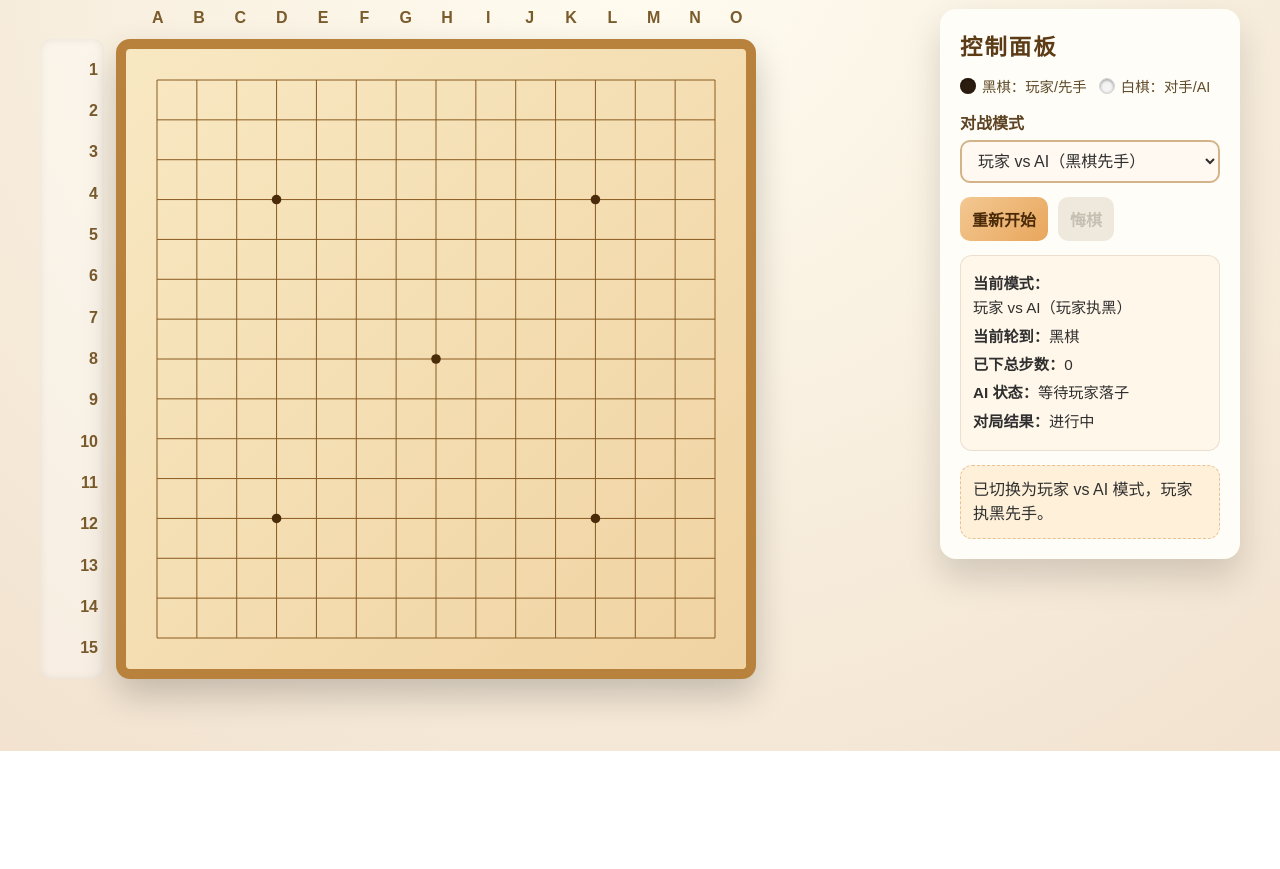
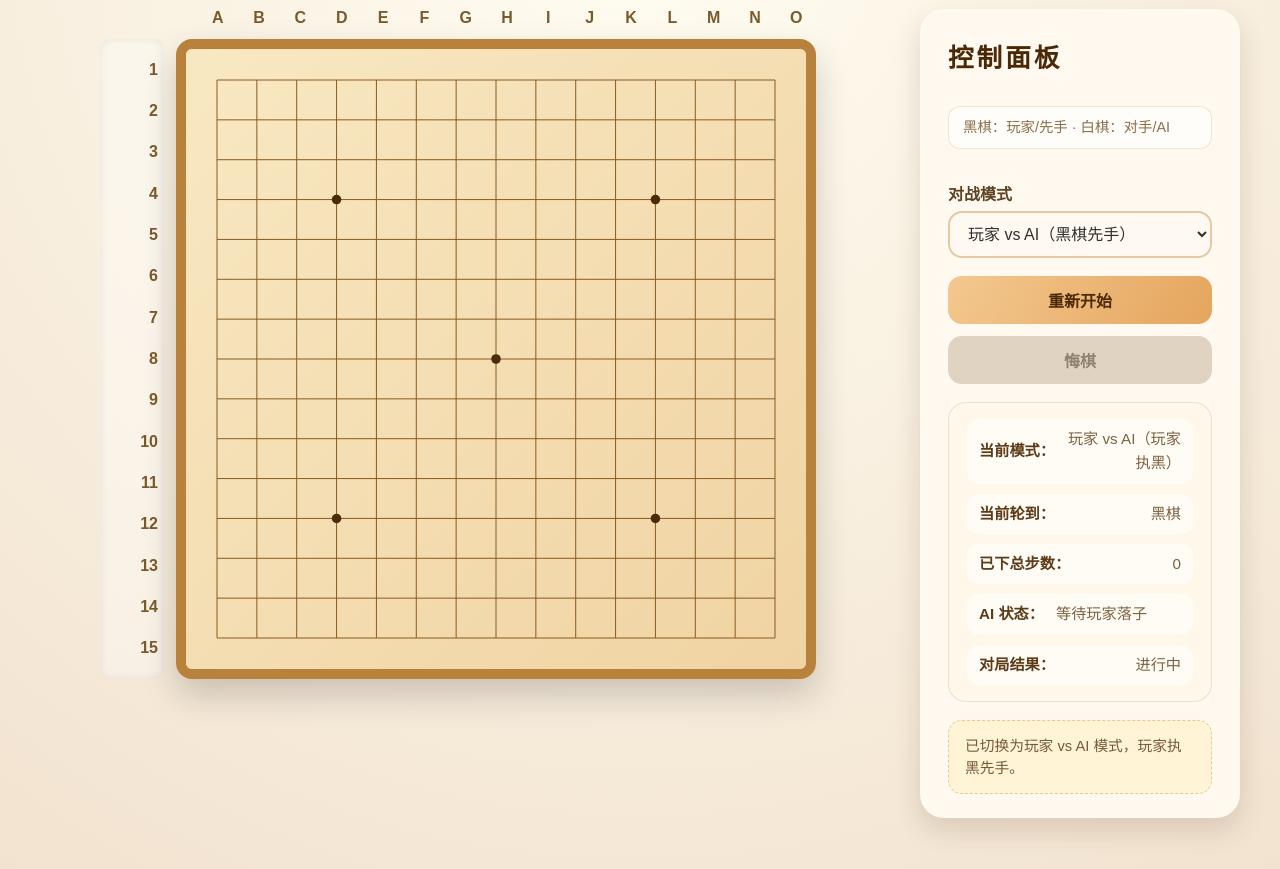
Before and after one commit to N7766/Gomoku-ohhh, a plain HTML site: page index.html in a window 1280 px wide. Shown: the part 73-942 px from the top of the page. Before the commit the page ends 824 px from the top, so only its background shows below. Drawn offline with Linux system fonts and the light colour scheme.

Commit message:
1130-810

```diff
--- a/index.html
+++ b/index.html
@@ -10,15 +10,19 @@
       --board-size: clamp(400px, var(--board-size-raw), 720px);
       --label-width: 64px;
       --gap-size: 12px;
-      --panel-bg: #fffdf7;
+      --panel-bg: #fff9f0;
       --accent: #c77b30;
       --text-dark: #2f2f2f;
+      --panel-shadow: 0 12px 28px rgba(76, 52, 26, 0.16);
+      --status-bg: #fff2de;
+      --message-bg: #fff4d3;
     }
     * {
       box-sizing: border-box;
     }
     body {
       margin: 0;
+      padding: 0 16px 48px;
       font-family: "PingFang SC", "Microsoft YaHei", sans-serif;
       background: radial-gradient(circle at top, #fffdf1, #f2e2cf);
       color: var(--text-dark);
@@ -32,17 +36,19 @@
       font-weight: 600;
     }
     main.page-wrapper {
-      width: min(1200px, 95vw);
+      width: min(1200px, 100%);
       margin: 0 auto 40px;
       display: flex;
       flex-wrap: wrap;
-      gap: 24px;
+      gap: 32px;
       justify-content: center;
       align-items: flex-start;
     }
     .board-section {
       flex: 1 1 560px;
       min-width: 420px;
+      display: flex;
+      justify-content: center;
     }
     .board-wrapper {
       display: flex;
@@ -95,12 +101,13 @@
     }
     .board-container {
       width: var(--board-size);
+      min-width: 400px;
       aspect-ratio: 1 / 1;
       border: 10px solid #b9823c;
-      border-radius: 14px;
+      border-radius: 16px;
       background: #f8e0b2;
       position: relative;
-      box-shadow: 0 16px 35px rgba(0, 0, 0, 0.2);
+      box-shadow: 0 16px 35px rgba(0, 0, 0, 0.18);
     }
     canvas {
       width: 100%;
@@ -110,21 +117,22 @@
       border-radius: 6px;
     }
     .control-panel {
-      flex: 0 0 300px;
-      min-width: 260px;
+      flex: 0 0 320px;
+      min-width: 280px;
       background: var(--panel-bg);
-      border-radius: 16px;
-      padding: 20px;
-      box-shadow: 0 18px 35px rgba(0, 0, 0, 0.15);
+      border-radius: 24px;
+      padding: 28px 28px 24px;
+      box-shadow: var(--panel-shadow);
       display: flex;
       flex-direction: column;
-      gap: 14px;
+      gap: 18px;
     }
     .control-panel h2 {
       margin: 0;
-      font-size: 1.4rem;
-      color: #5c3b17;
-      letter-spacing: 2px;
+      font-size: 1.6rem;
+      font-weight: 700;
+      color: #4b2806;
+      letter-spacing: 3px;
     }
     .field {
       display: flex;
@@ -137,90 +145,141 @@
     }
     select,
     button {
-      padding: 10px 12px;
+      width: 100%;
+      padding: 12px 14px;
       font-size: 1rem;
-      border-radius: 10px;
-      border: 2px solid #d3b48a;
+      border-radius: 14px;
+      border: 2px solid #e7c8a1;
       background: #fff9f1;
       color: var(--text-dark);
-      transition: transform 0.15s ease, box-shadow 0.15s ease;
+      transition: transform 0.18s ease, box-shadow 0.18s ease, background 0.18s ease;
     }
     select:focus,
     button:focus {
       outline: none;
       border-color: var(--accent);
-      box-shadow: 0 0 0 2px rgba(199, 123, 48, 0.25);
+      box-shadow: 0 0 0 2px rgba(199, 123, 48, 0.2);
+    }
+    .button-group {
+      display: flex;
+      gap: 12px;
+      flex-wrap: wrap;
+    }
+    .button-group button {
+      flex: 1 1 150px;
+      min-width: 150px;
+      width: auto;
     }
     button {
       font-weight: 600;
-      background: linear-gradient(135deg, #f3c892, #e8a65c);
-      color: #4a2a08;
+      background: linear-gradient(120deg, #f3c88f, #e5a55e);
+      color: #4c2b06;
       border: none;
       cursor: pointer;
     }
     button:hover:not(:disabled) {
-      transform: translateY(-1px);
-      box-shadow: 0 6px 16px rgba(0, 0, 0, 0.2);
+      transform: translateY(-2px);
+      box-shadow: 0 8px 18px rgba(61, 32, 3, 0.25);
     }
     button:active:not(:disabled) {
-      transform: scale(0.98);
+      transform: translateY(0);
+      box-shadow: inset 0 2px 6px rgba(0, 0, 0, 0.2);
     }
     button:disabled {
+      background: #e1d3c1;
+      color: #8f8270;
       cursor: not-allowed;
-      opacity: 0.5;
       box-shadow: none;
-      background: #e0d6c5;
-      color: #8f846f;
+      transform: none;
     }
-    .button-group {
-      display: flex;
-      gap: 10px;
-      flex-wrap: wrap;
-    }
-    .status-block {
+    .status-card {
       background: #fff7ea;
       border: 1px solid rgba(92, 59, 23, 0.12);
-      border-radius: 12px;
-      padding: 12px;
+      border-radius: 18px;
+      padding: 16px 18px;
       line-height: 1.6;
       font-size: 0.95rem;
+      display: flex;
+      flex-direction: column;
+      gap: 10px;
     }
-    .status-block p {
-      margin: 4px 0;
+    .status-card p {
+      margin: 0;
     }
-    .message {
+    .status-row {
+      display: flex;
+      align-items: center;
+      justify-content: space-between;
+      gap: 12px;
+      padding: 8px 12px;
+      border-radius: 12px;
+      background: rgba(255, 255, 255, 0.55);
+    }
+    .status-row .status-label {
+      font-weight: 600;
+      color: #5c3b17;
+      flex-shrink: 0;
+    }
+    .status-row .status-value {
+      color: #7d6240;
+      text-align: right;
+      flex: 1;
+    }
+    .status-row.is-finished {
+      background: rgba(255, 203, 143, 0.35);
+      border: 1px solid rgba(199, 123, 48, 0.4);
+    }
+    .status-row.is-finished .status-value {
+      font-weight: 700;
+      color: #a15000;
+      background: rgba(255, 255, 255, 0.7);
+      padding: 4px 10px;
+      border-radius: 999px;
+      display: inline-flex;
+      justify-content: center;
+    }
+    .ai-status-wrap {
+      display: inline-flex;
+      align-items: center;
+      gap: 8px;
+    }
+    .ai-loader {
+      width: 14px;
+      height: 14px;
+      border-radius: 50%;
+      border: 2px solid rgba(199, 123, 48, 0.2);
+      border-top-color: #c77b30;
+      animation: spin 0.8s linear infinite;
+      opacity: 0;
+      transition: opacity 0.2s ease;
+    }
+    .ai-status-wrap.thinking .ai-loader {
+      opacity: 1;
+    }
+    .message-bar {
       min-height: 48px;
-      padding: 12px;
-      background: #fef0d9;
-      border-radius: 12px;
+      padding: 14px 16px;
+      background: var(--message-bg);
+      border-radius: 14px;
       border: 1px dashed rgba(199, 123, 48, 0.4);
       line-height: 1.5;
+      font-size: 0.92rem;
+      color: #6b4c2b;
+      opacity: 0.92;
+      transition: opacity 0.4s ease;
     }
-    .legend {
-      display: flex;
-      gap: 12px;
-      align-items: center;
-      flex-wrap: wrap;
+    .message-bar.message-flash {
+      animation: messageFade 3s ease;
+    }
+    .legend-note {
+      width: 100%;
       font-size: 0.9rem;
-      color: #5f4b2a;
-    }
-    .legend span {
-      display: flex;
-      align-items: center;
-      gap: 6px;
-    }
-    .chip {
-      width: 16px;
-      height: 16px;
-      border-radius: 50%;
-      box-shadow: inset 0 1px 3px rgba(0, 0, 0, 0.4);
-    }
-    .chip.black {
-      background: #2b1c0f;
-    }
-    .chip.white {
-      background: #f4f4f4;
-      border: 1px solid #d2d2d2;
+      color: #8a6f4a;
+      background: rgba(255, 255, 255, 0.6);
+      border: 1px solid rgba(199, 123, 48, 0.2);
+      border-radius: 12px;
+      padding: 10px 14px;
+      line-height: 1.4;
     }
     @keyframes winGlow {
       0% {
@@ -233,11 +292,40 @@
         box-shadow: 0 0 6px rgba(255, 223, 120, 0.8);
       }
     }
+    @keyframes spin {
+      from {
+        transform: rotate(0turn);
+      }
+      to {
+        transform: rotate(1turn);
+      }
+    }
+    @keyframes messageFade {
+      0% {
+        opacity: 0;
+        transform: translateY(6px);
+      }
+      15% {
+        opacity: 1;
+        transform: translateY(0);
+      }
+      100% {
+        opacity: 0.9;
+      }
+    }
     @media (max-width: 900px) {
-      .control-panel {
-        flex: 1 1 100%;
+      main.page-wrapper {
+        flex-direction: column;
+        align-items: center;
       }
       .board-section {
+        width: 100%;
+      }
+      .control-panel {
+        width: min(520px, 95%);
+        flex: 1 1 auto;
+      }
+      .button-group button {
         flex: 1 1 100%;
       }
     }
@@ -266,10 +354,7 @@
     </section>
     <aside class="control-panel">
       <h2>控制面板</h2>
-      <div class="legend">
-        <span><span class="chip black"></span>黑棋：玩家/先手</span>
-        <span><span class="chip white"></span>白棋：对手/AI</span>
-      </div>
+      <p class="legend-note">黑棋：玩家/先手 · 白棋：对手/AI</p>
       <div class="field">
         <label for="modeSelect">对战模式</label>
         <select id="modeSelect">
@@ -281,14 +366,32 @@
         <button id="restartBtn">重新开始</button>
         <button id="undoBtn" disabled>悔棋</button>
       </div>
-      <div class="status-block">
-        <p><strong>当前模式：</strong><span id="modeText">玩家 vs AI（玩家执黑）</span></p>
-        <p><strong>当前轮到：</strong><span id="turnText">黑棋</span></p>
-        <p><strong>已下总步数：</strong><span id="moveCount">0</span></p>
-        <p><strong>AI 状态：</strong><span id="aiStatus">等待玩家落子</span></p>
-        <p><strong>对局结果：</strong><span id="resultText">进行中</span></p>
+      <div class="status-card">
+        <p class="status-row">
+          <span class="status-label">当前模式：</span>
+          <span class="status-value" id="modeText">玩家 vs AI（玩家执黑）</span>
+        </p>
+        <p class="status-row">
+          <span class="status-label">当前轮到：</span>
+          <span class="status-value" id="turnText">黑棋</span>
+        </p>
+        <p class="status-row">
+          <span class="status-label">已下总步数：</span>
+          <span class="status-value" id="moveCount">0</span>
+        </p>
+        <p class="status-row" id="aiStatusRow">
+          <span class="status-label">AI 状态：</span>
+          <span class="status-value ai-status-wrap" id="aiStatusWrap">
+            <span id="aiStatus">等待玩家落子</span>
+            <span class="ai-loader" aria-hidden="true"></span>
+          </span>
+        </p>
+        <p class="status-row" id="resultRow">
+          <span class="status-label">对局结果：</span>
+          <span class="status-value" id="resultText">进行中</span>
+        </p>
       </div>
-      <div class="message" id="messageArea">提示：点击棋盘任意空交叉点落子。</div>
+      <div class="message-bar" id="messageArea">提示：点击棋盘任意空交叉点落子。</div>
     </aside>
   </main>
   <script>
@@ -311,7 +414,9 @@
       const turnText = document.getElementById("turnText");
       const moveCountText = document.getElementById("moveCount");
       const aiStatusText = document.getElementById("aiStatus");
+      const aiStatusWrap = document.getElementById("aiStatusWrap");
       const resultText = document.getElementById("resultText");
+      const resultRow = document.getElementById("resultRow");
       const messageArea = document.getElementById("messageArea");
 
       /**
@@ -416,6 +521,9 @@
         } else {
           aiStatusText.textContent = "当前为人人对战模式";
         }
+        if (aiStatusWrap) {
+          aiStatusWrap.classList.toggle("thinking", state.mode === "pvai" && state.aiThinking);
+        }
         if (state.gameOver) {
           if (state.winner === BLACK) {
             resultText.textContent = "黑棋获胜！请点击重新开始。";
@@ -426,6 +534,13 @@
           }
         } else {
           resultText.textContent = "进行中";
+        }
+        if (resultRow) {
+          if (state.gameOver && (state.winner === BLACK || state.winner === WHITE)) {
+            resultRow.classList.add("is-finished");
+          } else {
+            resultRow.classList.remove("is-finished");
+          }
         }
         messageArea.textContent = state.message;
         undoBtn.disabled = state.moves.length === 0 || state.aiThinking;
@@ -439,6 +554,10 @@
       function setMessage(text) {
         state.message = text;
         messageArea.textContent = text;
+        messageArea.classList.remove("message-flash");
+        // 触发重绘以重启动画
+        void messageArea.offsetWidth;
+        messageArea.classList.add("message-flash");
       }
 
       /**
```
